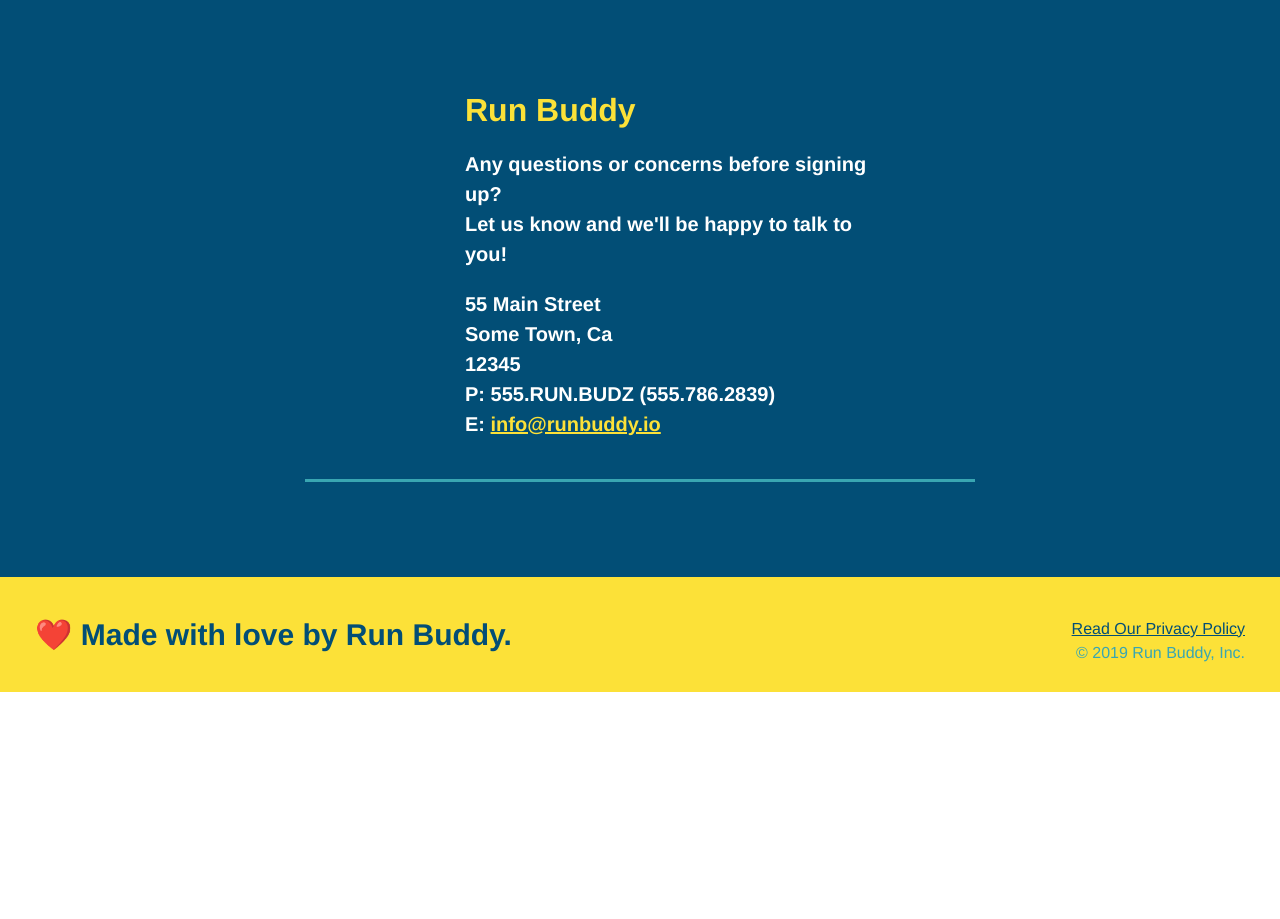
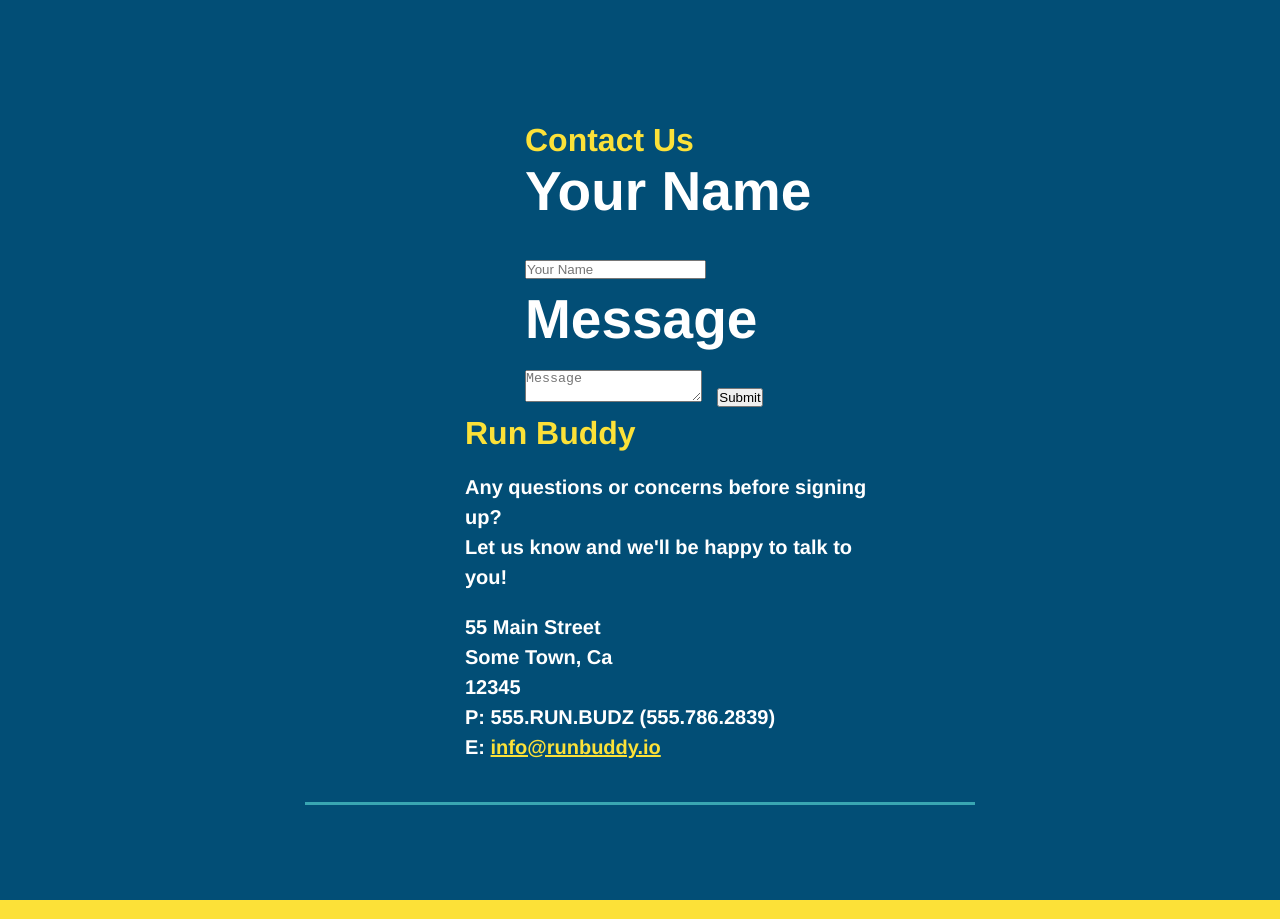
Before and after one commit to ZachAH/run-buddy, a plain HTML site: page index.html in a window 1280 px wide. Shown: the part 4500-5419 px from the top of the page. Before the commit the page ends 5192 px from the top, so only its background shows below. Drawn offline with Linux system fonts and the light colour scheme; grey boxes are pictures that could not be loaded.

Commit message:
added contact form to html file

```diff
--- a/index.html
+++ b/index.html
@@ -178,6 +178,20 @@
            >
          </iframe>
 
+          <div class="contact-form">
+          <h3>Contact Us</h3>
+          <form>
+            <label for="contact-name">Your Name</label>
+            <input type="text" id="contact-name" placeholder="Your Name" />
+
+            <label for="contact-message">Message</label>
+            <textarea id="contact-message" placeholder="Message"></textarea>
+
+            <button type="submit">Submit</button>
+          </form>
+          </div>
+
+
            <h3>Run Buddy</h3>
            <p>
              Any questions or concerns before signing up?
@@ -194,7 +208,7 @@
                E: <a href="mailto:info@runbuddy.io">info@runbuddy.io</a>
              </address>
         </div>
-  </section>
+   </section>
 
         <!--footer-->
         <footer>
```
